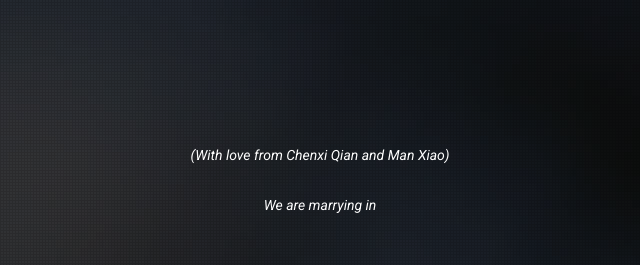
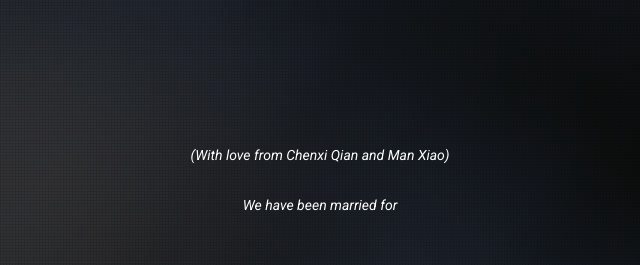
Before and after one commit to joplina/joplina.github.io, a plain HTML site: page marriage/index.html in a window 1280 px wide. Shown: the top 265 px of the page, 320-960 px from the left. Drawn offline with Linux system fonts and the light colour scheme.

Commit message:
Add files via upload

```diff
--- a/marriage/index.html
+++ b/marriage/index.html
@@ -43,7 +43,7 @@
 
                             <div class="logo">
                                 <!--<img src="images/logo.png" alt="logo">-->
-                                <p>(With love from Chenxi Qian and Man Xiao)</p> <p>We are marrying in</p>
+                                <p>(With love from Chenxi Qian and Man Xiao)</p> <p>We have been married for</p>
                             </div>
                         </div>
                         <div class="row">
```
